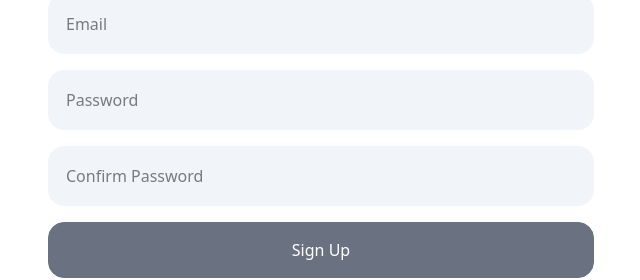
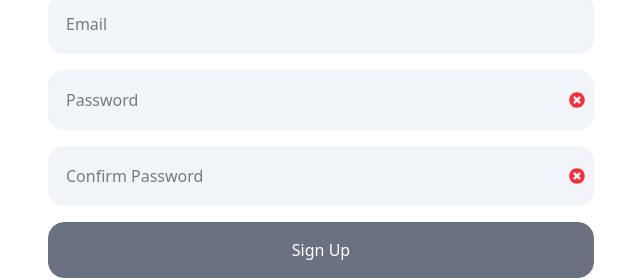
Before and after one commit to ysmazaheri/NewsBridge, a React (Vite) app in the folder frontend/newsbridge/: page /sign-up in a window 1280 px wide. Shown: the part 242-522 px from the top of the page, without its empty margins (319-959 px from the left). Built offline with nearby package versions, Linux system fonts and the light colour scheme.

Commit message:
Provide visual of whether password meets constraints

```diff
--- a/frontend/newsbridge/package.json
+++ b/frontend/newsbridge/package.json
@@ -14,6 +14,7 @@
     "lucide-react": "^0.479.0",
     "react": "^19.0.0",
     "react-dom": "^19.0.0",
+    "react-icons": "^5.5.0",
     "react-markdown": "^10.1.0",
     "react-router-dom": "^7.3.0",
     "react-toastify": "^11.0.5",
--- a/frontend/newsbridge/src/components/AuthenticationForm.tsx
+++ b/frontend/newsbridge/src/components/AuthenticationForm.tsx
@@ -2,11 +2,12 @@ import React from "react";
 import { TextField, Button } from "./FormElements";
 import ReactMarkdown from 'react-markdown';
 import { Components } from 'react-markdown';
+import { FaCheckCircle, FaTimesCircle } from 'react-icons/fa';
 
 interface AuthenticationFormProps {
   header: string;
   description: string;
-  fields: { label: string; type: string; value: string; onChange: (e: React.ChangeEvent<HTMLInputElement>) => void }[];
+  fields: { label: string; type: string; value: string; onChange: (e: React.ChangeEvent<HTMLInputElement>) => void; isValid?: boolean }[];
   buttonText: string;
   footerText: string;
   footerLinkText: string;
@@ -41,13 +42,18 @@ const AuthenticationForm: React.FC<AuthenticationFormProps> = ({
       <h1 className="text-6xl font-bold mb-4">{header}</h1>
       <ReactMarkdown components={components}>{description}</ReactMarkdown>
       {fields.map((field, index) => (
-        <div key={index} className="mb-4 w-full flex justify-center items-center">
+        <div key={index} className="mb-4 w-full flex justify-center items-center relative">
           <TextField
             defaultValue={field.label}
             value={field.value}
             onChange={field.onChange}
             type={field.type}
           />
+          {field.isValid !== undefined && (
+            <span className={`absolute right-3 ${field.isValid ? 'text-green-500' : 'text-red-500'}`}>
+              {field.isValid ? <FaCheckCircle /> : <FaTimesCircle />}
+            </span>
+          )}
         </div>
       ))}
       <Button
--- a/frontend/newsbridge/src/components/SignUp.tsx
+++ b/frontend/newsbridge/src/components/SignUp.tsx
@@ -6,6 +6,8 @@ import AuthenticationForm from "./AuthenticationForm";
 
 const SignUpPage: React.FC = () => {
   const [formData, setFormData] = useState({ email: "", password: "", confirmPassword: "" });
+  const [isPasswordValid, setIsPasswordValid] = useState(false);
+  const [doPasswordsMatch, setDoPasswordsMatch] = useState(false);
   const navigate = useNavigate();
 
   const handleEmailChange = (e: React.ChangeEvent<HTMLInputElement>) => {
@@ -13,11 +15,16 @@ const SignUpPage: React.FC = () => {
   };
 
   const handlePasswordChange = (e: React.ChangeEvent<HTMLInputElement>) => {
-    setFormData({ ...formData, password: e.target.value });
+    const password = e.target.value;
+    setFormData({ ...formData, password });
+    setIsPasswordValid(validatePassword(password));
+    setDoPasswordsMatch(password === formData.confirmPassword);
   };
 
   const handleConfirmPasswordChange = (e: React.ChangeEvent<HTMLInputElement>) => {
-    setFormData({ ...formData, confirmPassword: e.target.value });
+    const confirmPassword = e.target.value;
+    setFormData({ ...formData, confirmPassword });
+    setDoPasswordsMatch(isPasswordValid && confirmPassword === formData.password);
   };
 
   const validatePassword = (password: string) => {
@@ -66,8 +73,8 @@ const SignUpPage: React.FC = () => {
           description="Sign up now to enjoy a community of informed readers and enjoy balanced, transparent news from every side."
           fields={[
             { label: "Email", type: "email", value: formData.email, onChange: handleEmailChange },
-            { label: "Password", type: "password", value: formData.password, onChange: handlePasswordChange },
-            { label: "Confirm Password", type: "password", value: formData.confirmPassword, onChange: handleConfirmPasswordChange },
+            { label: "Password", type: "password", value: formData.password, onChange: handlePasswordChange, isValid: isPasswordValid },
+            { label: "Confirm Password", type: "password", value: formData.confirmPassword, onChange: handleConfirmPasswordChange, isValid: doPasswordsMatch },
           ]}
           buttonText="Sign Up"
           footerText="Already have an account?"
```
Also changed, not shown: 1 other file (tests, documents, lock files or other folders).
